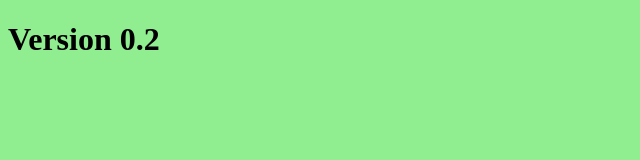
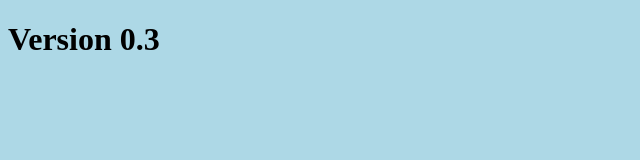
Before and after one commit to lalyos/gitkube-example, a plain HTML site: page index.html in a window 1280 px wide. Shown: the whole page, without its empty margins (0-640 px from the left). Drawn offline with Linux system fonts and the light colour scheme.

Commit message:
version 0.3 - lightblue

```diff
--- a/index.html
+++ b/index.html
@@ -3,7 +3,7 @@
 <head>
     <title>Example</title>
 </head>
-<body bgcolor='lightgreen'>
-    <h1>Version 0.2</h1>
+<body bgcolor='lightblue'>
+    <h1>Version 0.3</h1>
 </body>
 </html>
```
